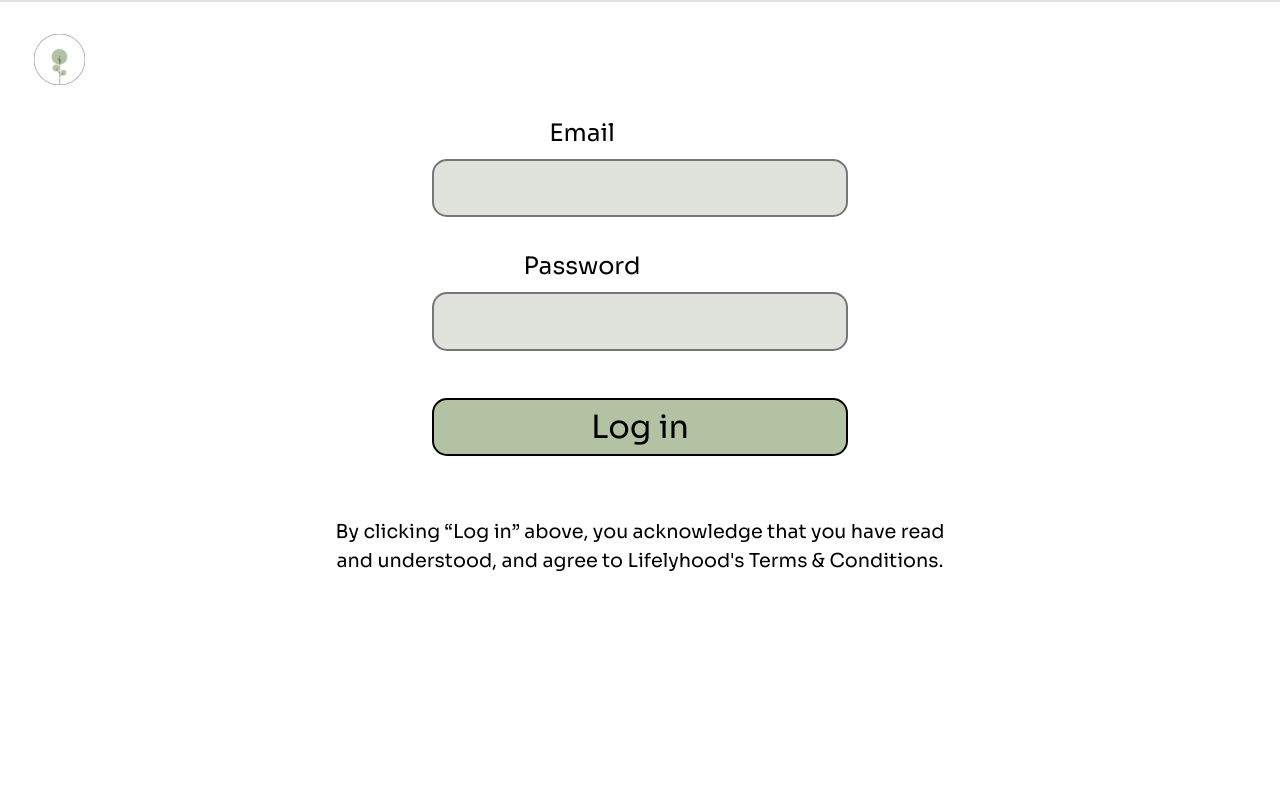
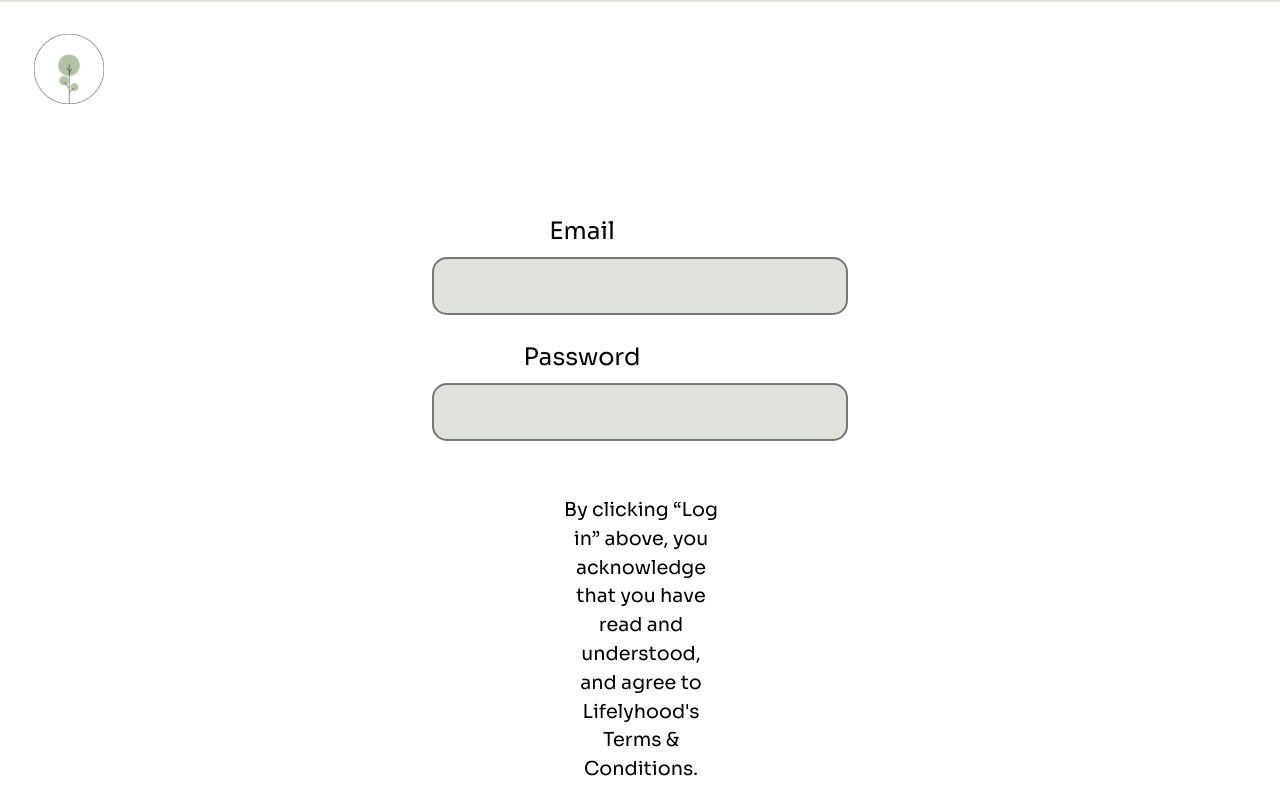
Before and after one commit to AlvarezKevin/Lifelyhood, a React (Create React App) app: page /login in a window 1280 px wide. Built offline with nearby package versions, Linux system fonts and the light colour scheme.

Commit message:
Fixed minor bug in login page

```diff
--- a/src/pages/LoginForm.js
+++ b/src/pages/LoginForm.js
@@ -68,12 +68,13 @@ const InputField = styled.input`
   border-radius: 15px;
   background-color: #dfe3db;
   font-size: 2rem;
+  outline: none;
 `;
 
 const FormStyle = styled.form`
   display: block;
   position: relative;
-  background-color: white;
+  margin-top: 5vh;
 `;
 
 const FormInner = styled.div`
@@ -81,13 +82,12 @@ const FormInner = styled.div`
   display: block;
   background-color: #fff;
   padding: 30px;
-  z-index: 2;
 `;
 
 const FormGroup = styled.div`
   display: block;
   width: 300px;
-  margin-bottom: 15px;
+  margin-bottom: 1vh;
 `;
 
 const FormGroupLabel = styled.label`
--- a/src/pages/login.js
+++ b/src/pages/login.js
@@ -5,7 +5,6 @@ import { useState } from "react";
 import LoginForm from "./LoginForm";
 
 export default function Login() {
-  // Admin detail (it will be changed once we plug database to frontend)
   const adminUser = {
     email: "admin@admin.com",
     password: "admin123",
@@ -90,19 +89,20 @@ const LogoNav = styled.img`
   padding-top: 2rem;
   padding-left: 2rem;
   cursor: pointer;
-  width: 6.5%;
+  width: 8vw;
   height: auto;
 `;
 
 const FlexMain = styled.main`
   margin: 0;
   display: flex;
-  flex: 1;
+  padding-top: 3%;
+  padding-bottom: 3%;
 `;
 
 const FlexArticle = styled.article` {
   background-color: white;
-  flex: 4 4;
+  flex: 1 1;
   display: flex;
   align-items: center;
   justify-content: center;
@@ -111,7 +111,9 @@ const FlexArticle = styled.article` {
 const FlexFooter = styled.footer`
   background-color: white;
   text-align: center;
-  padding: 2rem 20rem;
+  position: absolute;
+  bottom: 0;
+  padding: 1rem 35rem;
   font-size: 1.2rem;
 `;
 
```
